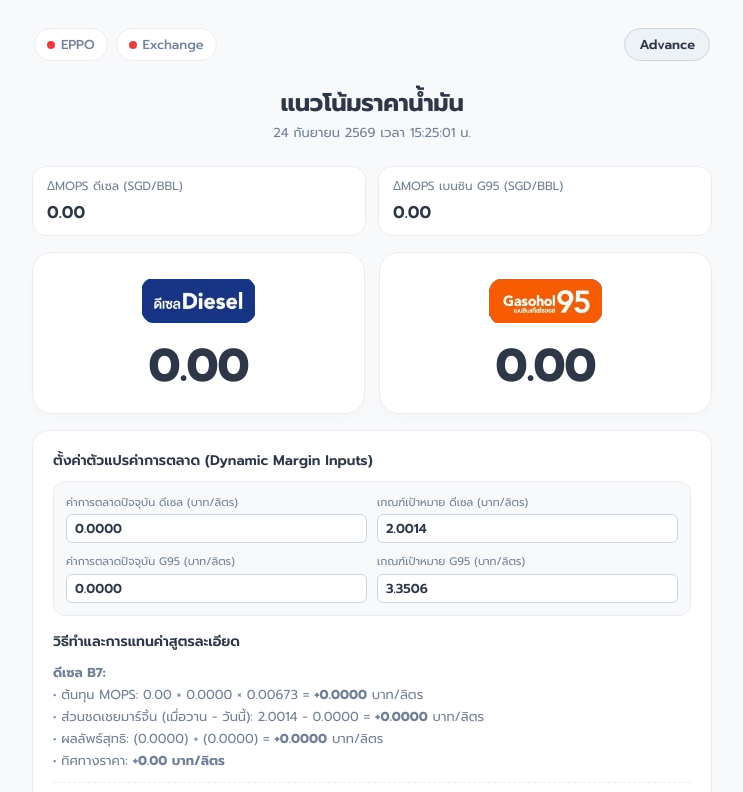
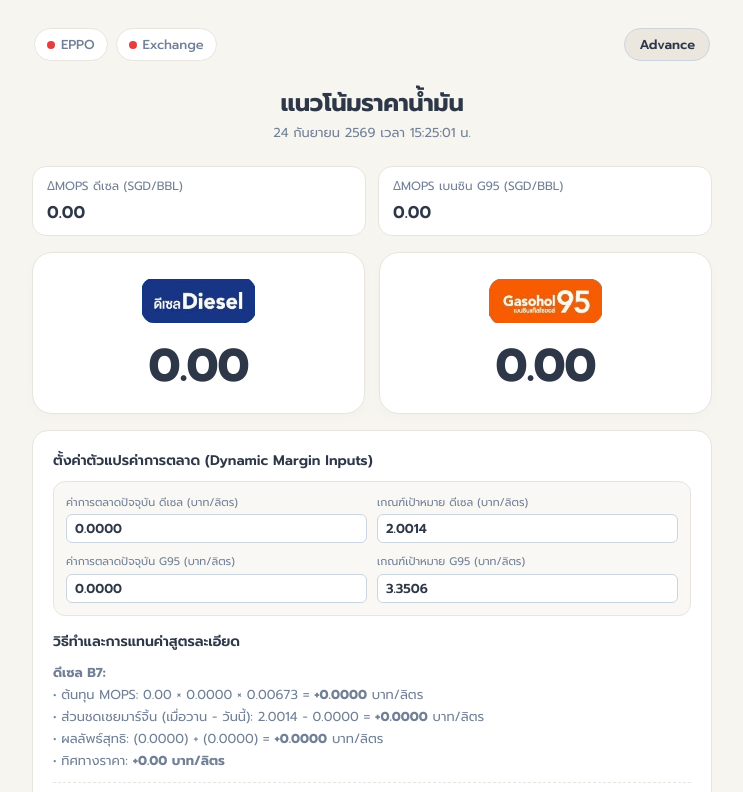
Before and after one commit to srirattanaptt-prog/fuel-price-forecast, a plain HTML site: page index.html in a window 1280 px wide. Both pictures are taken after a click on the button "Advance". Shown: the top 792 px of the page, without its empty margins (268-1011 px from the left). Drawn offline with Linux system fonts and the light colour scheme; no server answers.

Commit message:
Update index.html

```diff
--- a/index.html
+++ b/index.html
@@ -9,14 +9,14 @@
   <link href="https://fonts.googleapis.com/css2?family=Prompt:wght@300;400;500;600;700&display=swap" rel="stylesheet">
   <style>
     :root {
-      --bg: #F8F9FA;
+      --bg: #F7F5F0;             /* สีเบจอ่อนละมุน สบายตาสไตล์ Minimal Warm Cream */
       --card-bg: #FFFFFF;
-      --border: #EAECEF;
+      --border: #E8E5DF;         /* ขอบสีเบจเทาเนียนตา */
       --text-main: #2D3748;
       --text-muted: #718096;
       --up-color: #2E7D32;       /* สีเขียว สำหรับราคาขึ้น */
       --down-color: #D32F2F;     /* สีแดง สำหรับราคาลง */
-      --accent: #E2E8F0;
+      --accent: #EFECE6;
       --dot-green: #38A169;
       --dot-red: #E53E3E;
     }
@@ -112,7 +112,7 @@
     }
 
     .toggle-advance.active {
-      background: #EDF2F7;
+      background: #EBE7DF;
       border-color: #CBD5E0;
       color: var(--text-main);
       font-weight: 600;
@@ -272,7 +272,7 @@
       grid-template-columns: 1fr 1fr;
       gap: 10px;
       margin-bottom: 14px;
-      background: #F8F9FA;
+      background: #FAF8F5;
       padding: 12px;
       border-radius: 12px;
       border: 1px solid var(--border);
@@ -314,7 +314,7 @@
 
     .formula-code {
       font-family: monospace;
-      background: #F1F5F9;
+      background: #F2EFE9;
       padding: 2px 6px;
       border-radius: 4px;
       color: #334155;
@@ -421,11 +421,11 @@
     const STATE = {
       diesel: {
         currentMargin: 0.0000,
-        targetMargin: 2.0014, // เกณฑ์เป้าหมายดีเซลดึงจากค่าเมื่อวาน
+        targetMargin: 2.0014,
       },
       g95: {
         currentMargin: 0.0000,
-        targetMargin: 3.3506, // เกณฑ์เป้าหมาย G95 ดึงจากค่าเมื่อวาน
+        targetMargin: 3.3506,
       },
       fxRate: 0.0000,
       vatFactor: 1.07 / 158.9873,
@@ -521,7 +521,6 @@
           const dMargin = parseFloat(data.dieselMargin) || 0;
           const gMargin = parseFloat(data.g95Margin) || 0;
 
-          // ตรวจสอบค่าของเมื่อวานจากไฟล์ JSON (หากมีฟิลด์ yesterdayDieselMargin)
           const yDiesel = parseFloat(data.yesterdayDieselMargin) || parseFloat(localStorage.getItem("yesterday_diesel_margin")) || dMargin;
           const yG95 = parseFloat(data.yesterdayG95Margin) || parseFloat(localStorage.getItem("yesterday_g95_margin")) || gMargin;
 
@@ -553,7 +552,6 @@
       STATE.diesel.currentMargin = dieselToday;
       STATE.g95.currentMargin = g95Today;
 
-      // เกณฑ์เป้าหมาย = ค่าการตลาดของเมื่อวาน
       const targetD = dieselYesterday || dieselToday;
       const targetG = g95Yesterday || g95Today;
 
@@ -565,7 +563,6 @@
       inputTargetDiesel.value = targetD.toFixed(4);
       inputTargetG95.value = targetG.toFixed(4);
 
-      // บันทึกเก็บไว้เป็นประวัติวันก่อนหน้า
       localStorage.setItem("cached_diesel_margin", dieselToday);
       localStorage.setItem("cached_g95_margin", g95Today);
       localStorage.setItem("yesterday_diesel_margin", targetD);
@@ -596,7 +593,7 @@
         return;
       }
 
-      // ต้นทุน MOPS ตรง
+      // ต้นทุน MOPS
       const costDiesel = dMopsDiesel * factor;
       const costG95 = dMopsG95 * (factor * 0.85);
 
@@ -604,7 +601,7 @@
       const marginGapDiesel = (STATE.diesel.currentMargin > 0) ? (STATE.diesel.targetMargin - STATE.diesel.currentMargin) : 0;
       const marginGapG95 = (STATE.g95.currentMargin > 0) ? (STATE.g95.targetMargin - STATE.g95.currentMargin) : 0;
 
-      // ผลลัพธ์สุทธิ: ต้นทุน MOPS + ส่วนชดเชยมาร์จิ้นเทียบเมื่อวาน
+      // รวมผลลัพธ์สุทธิ
       const priceAdjDiesel = costDiesel + marginGapDiesel;
       const priceAdjG95 = costG95 + marginGapG95;
 
```
